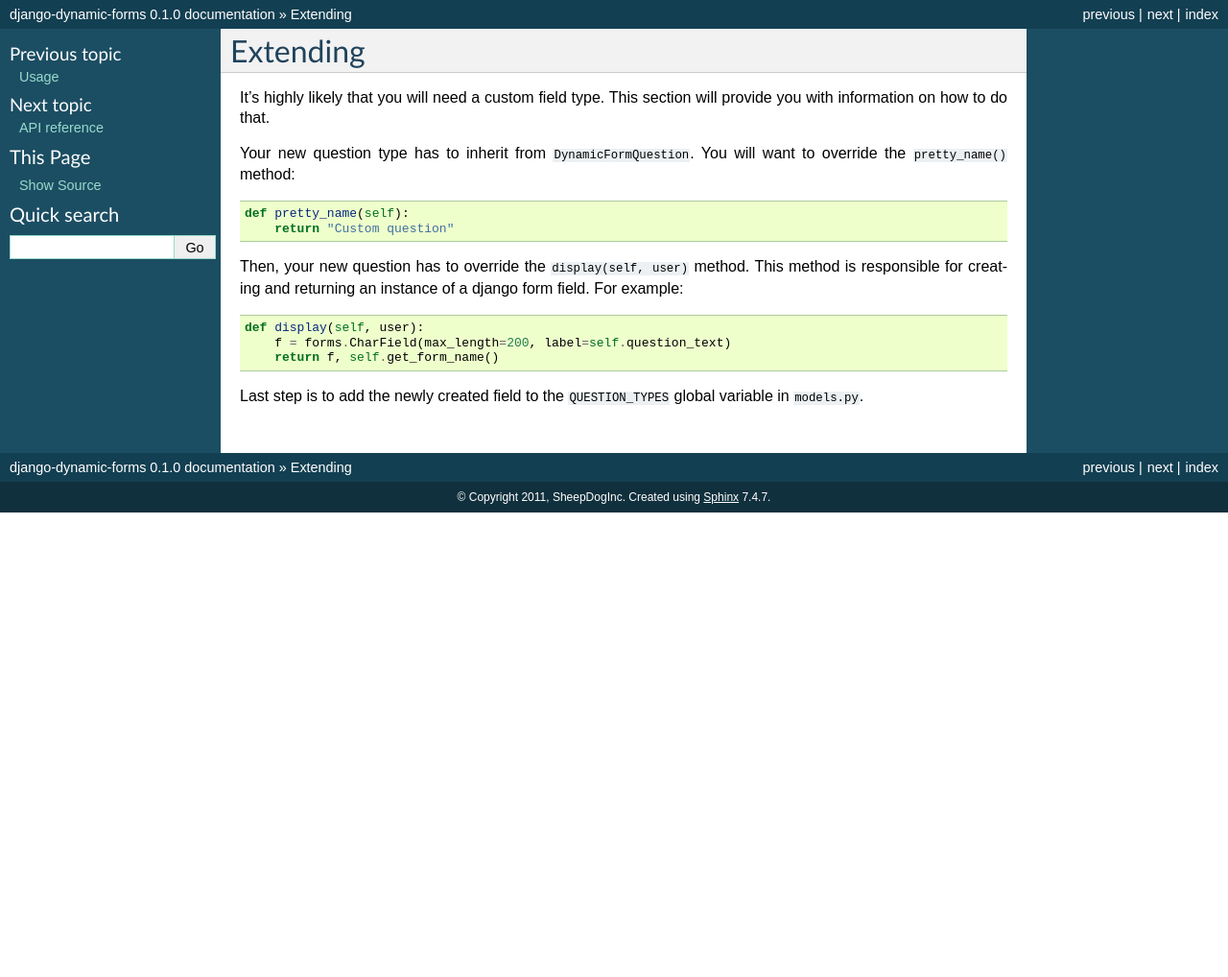
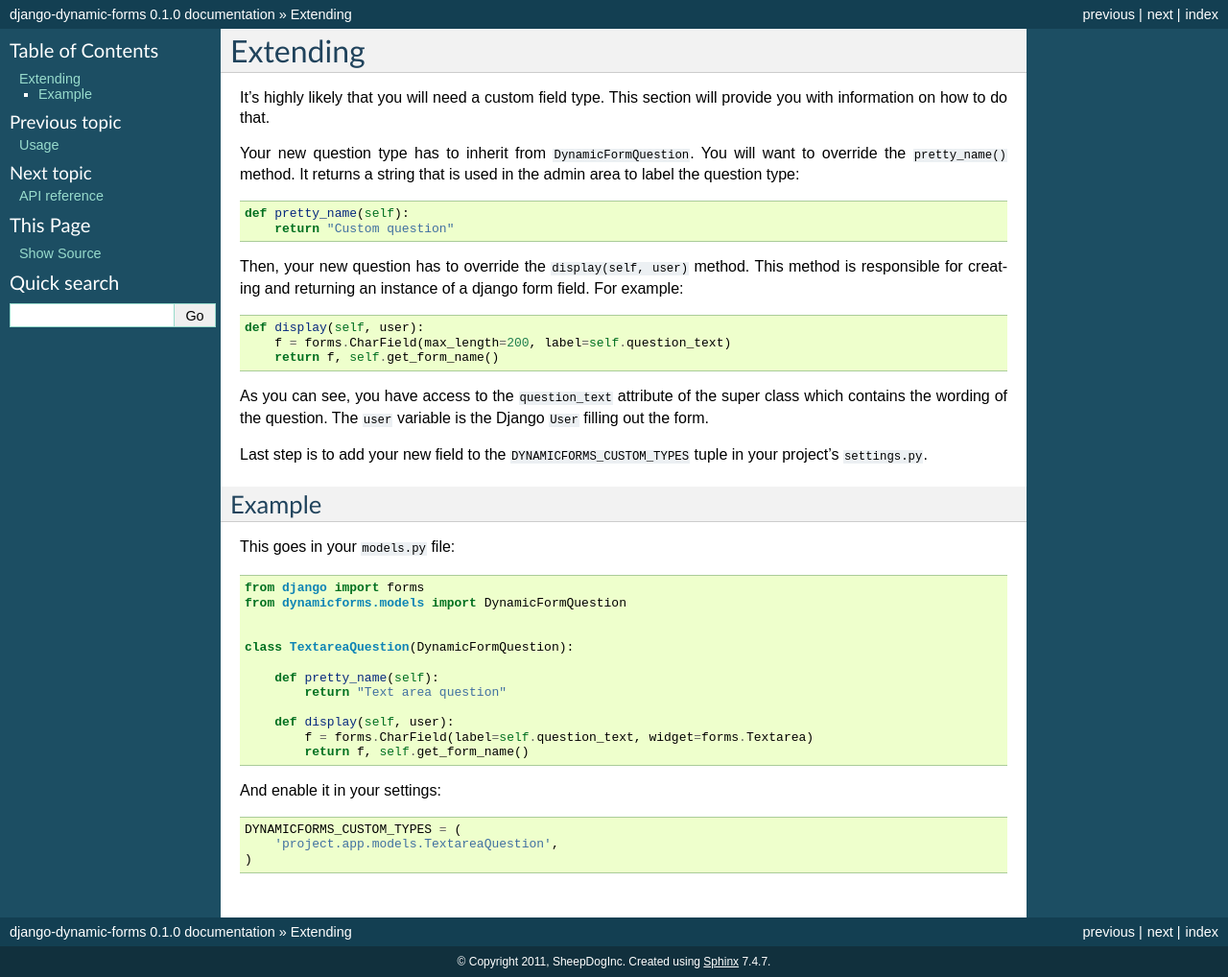
Before and after one commit to SheepDogInc/django-dynamicforms, a Sphinx documentation site: the page built from docs/extending.rst, in a window 1280 px wide. Shown: the whole page at 96% size. Built offline with Sphinx 7.4.7, drawn with Linux system fonts in a browser that asks for light colours; before the commit the page ends 900 px from its top, so only the background shows below that.

Commit message:
Update docs

```diff
--- a/docs/extending.rst
+++ b/docs/extending.rst
@@ -5,7 +5,8 @@ It's highly likely that you will need a custom field type. This section will
 provide you with information on how to do that.
 
 Your new question type has to inherit from ``DynamicFormQuestion``. You will
-want to override the ``pretty_name()`` method::
+want to override the ``pretty_name()`` method. It returns a string that is used
+in the admin area to label the question type::
 
     def pretty_name(self):
         return "Custom question"
@@ -18,5 +19,33 @@ For example::
        f = forms.CharField(max_length=200, label=self.question_text)
        return f, self.get_form_name()
 
-Last step is to add the newly created field to the ``QUESTION_TYPES`` global
-variable in ``models.py``.
+As you can see, you have access to the ``question_text`` attribute of the super
+class which contains the wording of the question. The ``user`` variable is the
+Django ``User`` filling out the form.
+
+Last step is to add your new field to the ``DYNAMICFORMS_CUSTOM_TYPES`` tuple
+in your project's ``settings.py``.
+
+Example
+-------
+
+This goes in your ``models.py`` file::
+
+    from django import forms
+    from dynamicforms.models import DynamicFormQuestion
+
+
+    class TextareaQuestion(DynamicFormQuestion):
+
+        def pretty_name(self):
+            return "Text area question"
+
+        def display(self, user):
+            f = forms.CharField(label=self.question_text, widget=forms.Textarea)
+            return f, self.get_form_name()
+
+And enable it in your settings::
+
+    DYNAMICFORMS_CUSTOM_TYPES = (
+        'project.app.models.TextareaQuestion',
+    )
--- a/docs/features.rst
+++ b/docs/features.rst
@@ -1,7 +1,7 @@
 Features
 ========
 
-Here are the main features that django-dynamic-forms has:
+Here are the main features of django-dynamic-forms:
 
 * Multiple form fields
 
@@ -13,3 +13,4 @@ Here are the main features that django-dynamic-forms has:
 * Rendering, validation and saving of forms
 * All responses to a form are saved to a bucket of responses
 * A bucket of responses can be attached to a User
+* Easily extended with custom question types
--- a/docs/usage.rst
+++ b/docs/usage.rst
@@ -4,7 +4,7 @@ Usage
 Installation
 ------------
 
-* ``pip install dynamicforms``
+* ``pip install django-dynamicforms``
 * Add ``dynamicforms`` to your ``INSTALLED_APPS``
 * Enable the Django admin for your project
 
```
